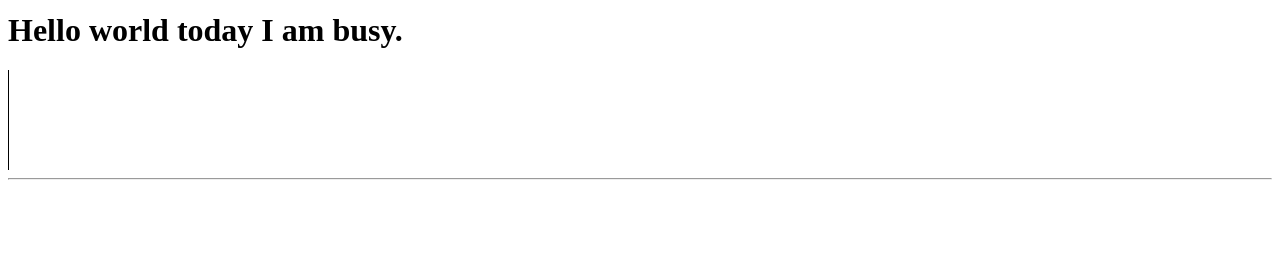
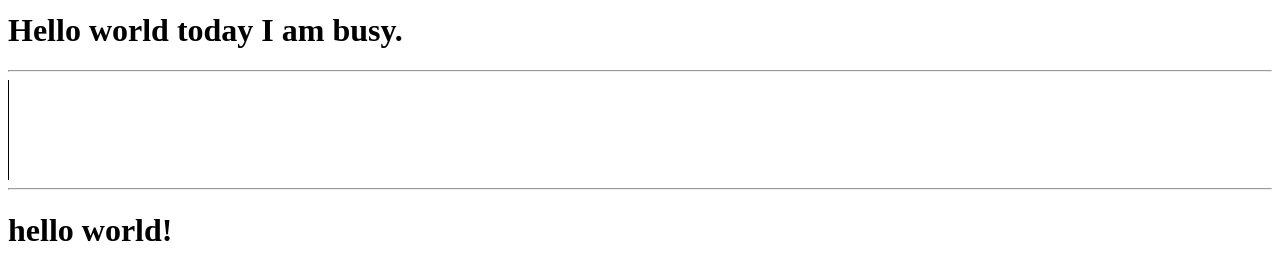
Before and after one commit to Lancerfx/HTML, a plain HTML site: page index.html in a window 1280 px wide. Shown: the part 3676-3946 px from the top of the page. Before the commit the page ends 3864 px from the top, so only its background shows below. Drawn offline with Linux system fonts and the light colour scheme.

Commit message:
Update index.html

```diff
--- a/index.html
+++ b/index.html
@@ -124,8 +124,10 @@ comment-->
 </a>
 <hr>
 <h1> Hello world today I am busy.</h1>
+<hr>
 <div style="width:1px; height:100px; background-color:black;"></div>
 <hr>
+<h1>hello world!</h1>
 </body>
 
 
```
